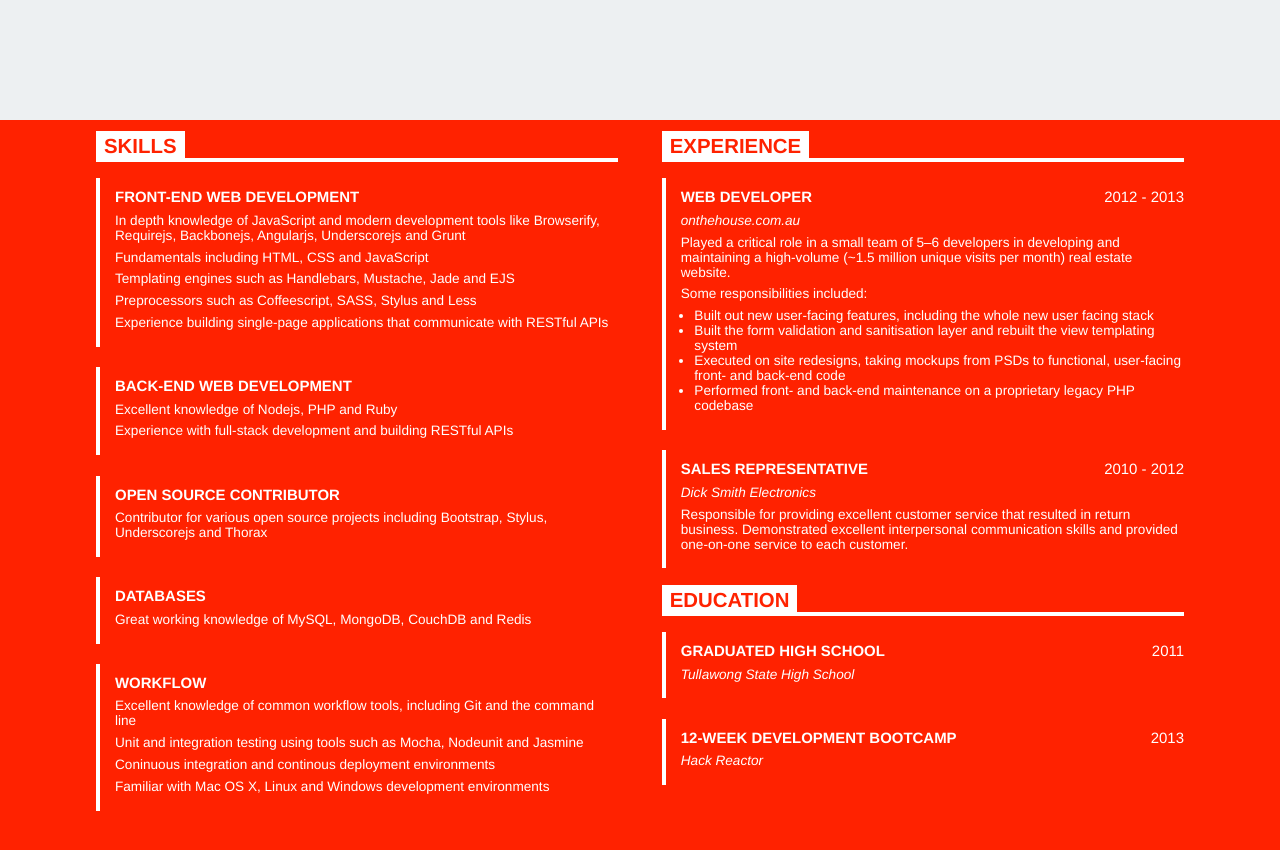
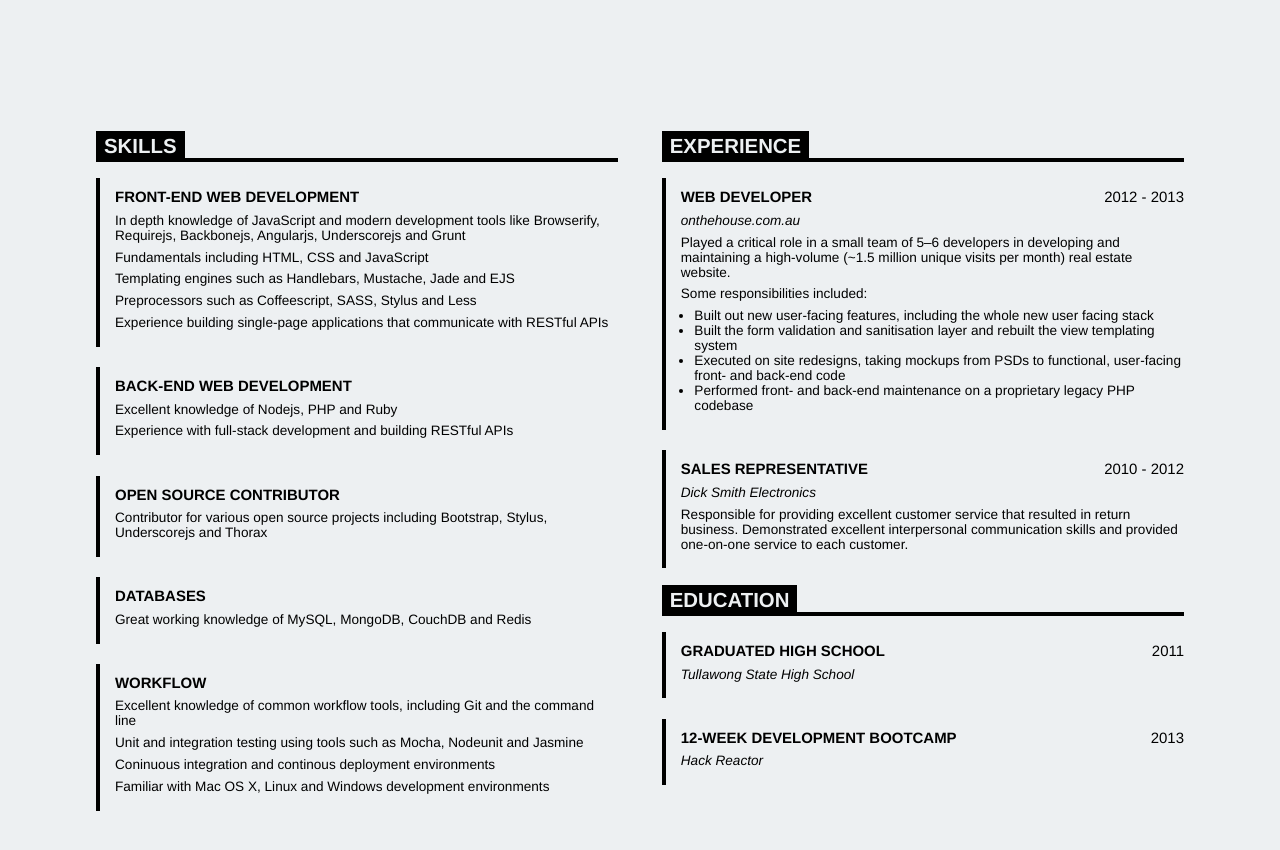
Before and after one commit to blakeembrey/blakeembrey.me, a plain HTML site: page index.html in a window 1280 px wide. Shown: the part 680-1530 px from the top of the page. Drawn offline with Linux system fonts and the light colour scheme.

Commit message:
Black and white edition.

```diff
--- a/main.css
+++ b/main.css
@@ -158,9 +158,8 @@ ul {
 }
 
 .section-resume {
-  color: #fff;
+  color: #000;
   font-family: Helvetica, Arial, sans-serif;
-  background-color: #f20;
 }
 
 .resume {
@@ -177,9 +176,9 @@ ul {
 }
 
 .resume-title span {
-  color: #f20;
+  color: #edf0f2;
   padding: 4px 8px;
-  background-color: #fff;
+  background-color: #000;
 }
 
 .resume-content {
@@ -323,6 +322,7 @@ ul {
   }
 
   .resume-title span {
+    color: #f20;
     padding: 0;
   }
 
```
